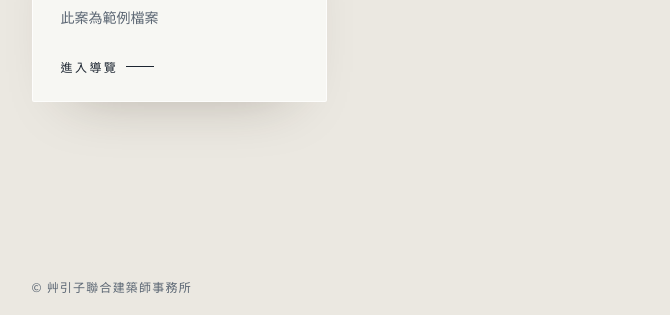
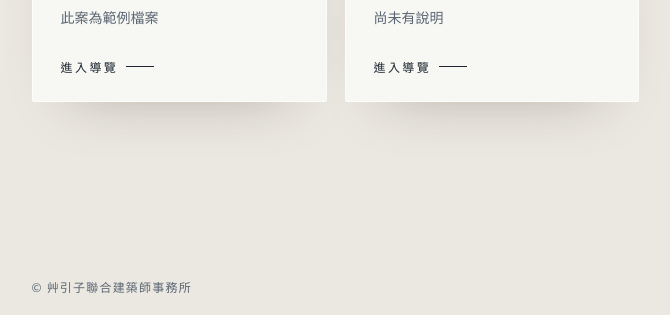
Before and after one commit to 44313-architects/portfolio, a plain HTML site: page index.html in a window 1280 px wide. Shown: the part 485-800 px from the top of the page, without its empty margins (58-728 px from the left). Drawn offline with Linux system fonts and the light colour scheme.

Commit message:
首頁清單：南投民間鄉小住宅

```diff
--- a/index.html
+++ b/index.html
@@ -46,6 +46,7 @@
 // 新增案子：在這裡加一行，folder 要和 repo 裡的資料夾名稱一致（該資料夾放匯出的 index.html）
 const PROJECTS = [
   { folder: 'example-1', title: '範例', desc: '此案為範例檔案' },
+  { folder: 'house-042', title: '南投民間鄉小住宅', desc: '尚未有說明' },
 ];
 const grid = document.getElementById('grid');
 PROJECTS.forEach((p, i) => {
```
